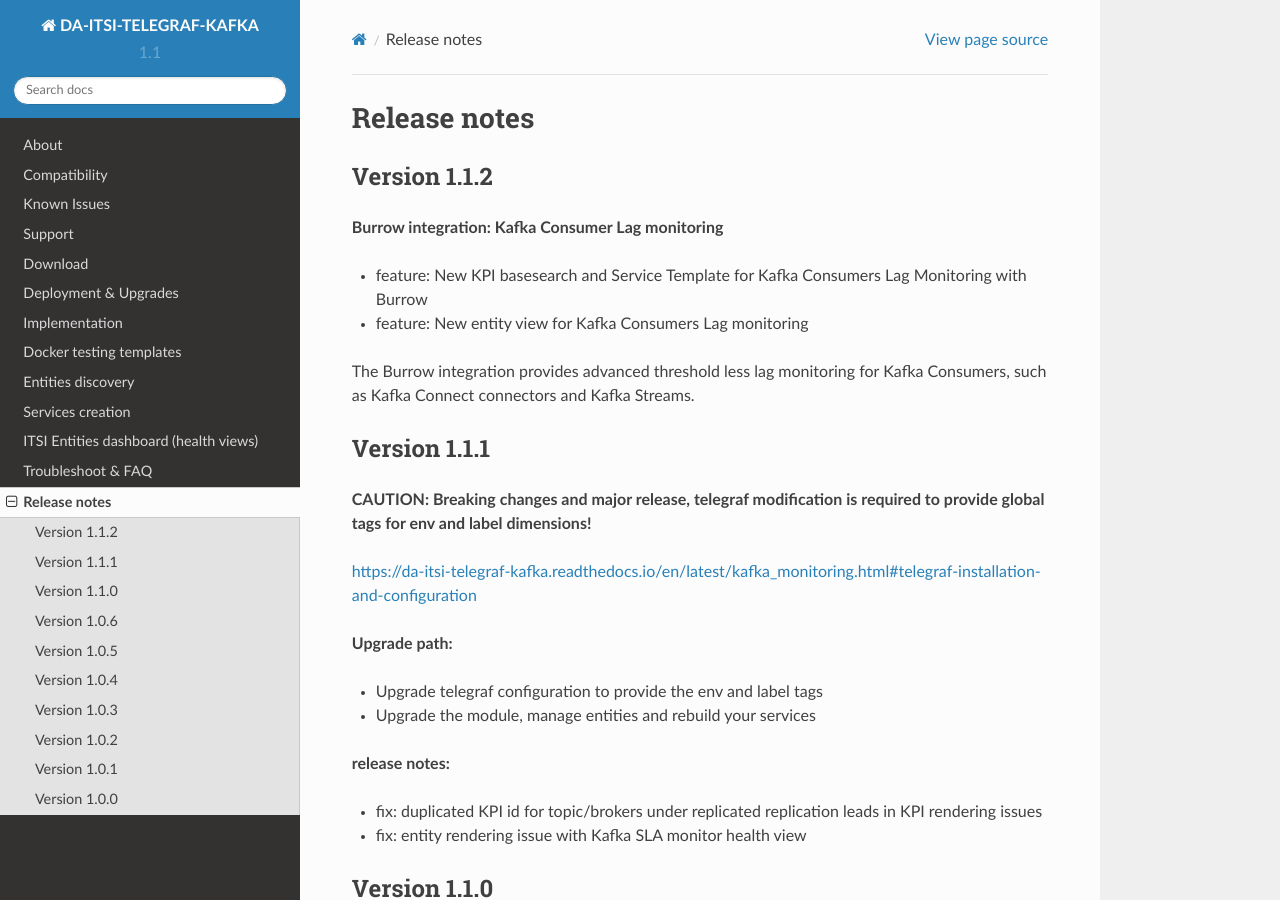
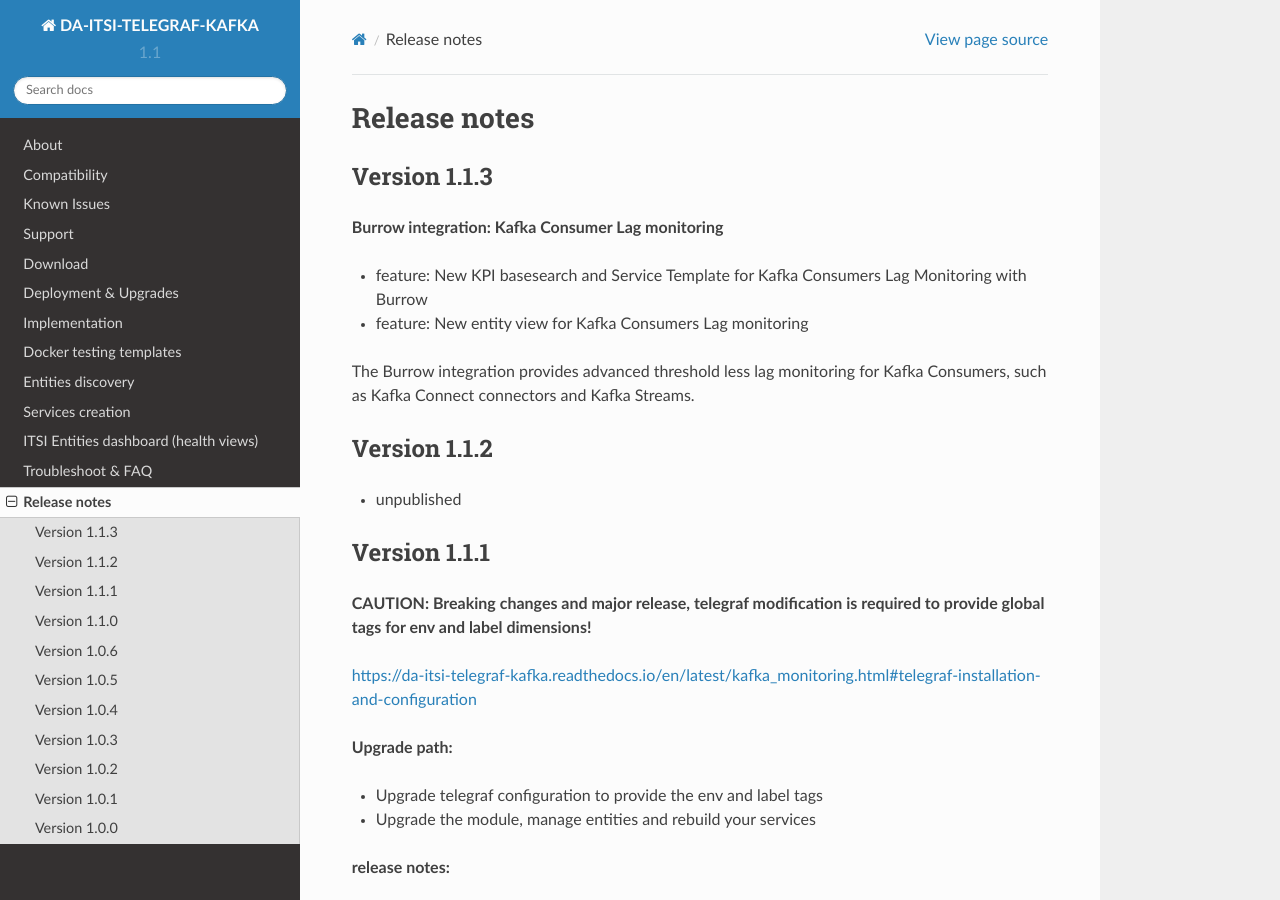
Before and after one commit to guilhemmarchand/DA-ITSI-TELEGRAF-KAFKA, a Sphinx documentation site: the page built from docs/releasenotes.rst, in a window 1280 px wide and 900 px high. Built offline with Sphinx 7.4.7 and the Read the Docs theme 2.0.0, drawn with Linux system fonts in a browser that asks for light colours.

Commit message:
Version 1.1.3

```diff
--- a/docs/releasenotes.rst
+++ b/docs/releasenotes.rst
@@ -1,7 +1,7 @@
 Release notes
 #############
 
-Version 1.1.2
+Version 1.1.3
 =============
 
 **Burrow integration: Kafka Consumer Lag monitoring**
@@ -10,6 +10,11 @@
 - feature: New entity view for Kafka Consumers Lag monitoring
 
 The Burrow integration provides advanced threshold less lag monitoring for Kafka Consumers, such as Kafka Connect connectors and Kafka Streams.
+
+Version 1.1.2
+=============
+
+- unpublished
 
 Version 1.1.1
 =============
```
Also changed, not shown: 3 other files.
